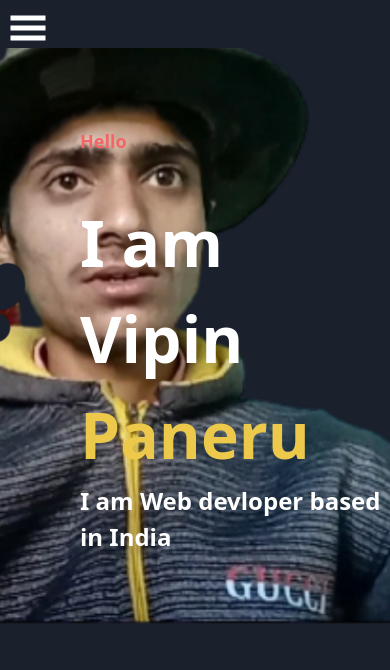
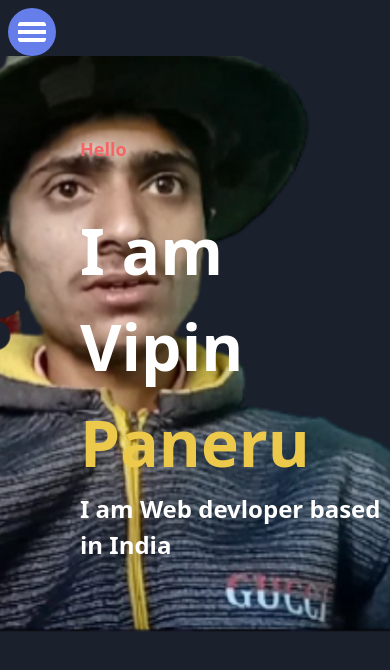
Before and after one commit to PaneruVipin/portfolio, a React (Vite) app: page / in a window 390 px wide. Shown: the top 670 px of the page. Built offline with nearby package versions, Linux system fonts and the light colour scheme.

Commit message:
hamburger theme change

```diff
--- a/package.json
+++ b/package.json
@@ -9,8 +9,10 @@
   "dependencies": {
     "@types/react": "^17.0.13",
     "@types/react-dom": "^17.0.8",
-    "@vitejs/plugin-react-refresh": "^1.3.0",
+    "@vitejs/plugin-react": "^1.3.1",
+    "@vitejs/plugin-react-refresh": "^1.3.6",
     "autoprefixer": "^10.4.2",
+    "esbuild-plugin-vite-element-ui": "^1.0.2",
     "postcss": "^8.4.5",
     "react": "^17.0.2",
     "react-dom": "^17.0.2",
--- a/src/MainLayout.jsx
+++ b/src/MainLayout.jsx
@@ -3,25 +3,24 @@ import Header from './Header';
 import { Outlet } from "react-router-dom";
 import SideBar from './SideBar';
 import { GiHamburgerMenu } from 'react-icons/gi';
-import { MdCancel } from 'react-icons/md';
+import { ImCancelCircle } from 'react-icons/im';
 import Photo1 from './ProfilePhoto1.jpg'
 function  MainLayout () {
  const [toggleSideBar, setToggleSideBar] =React.useState(false)
   const showSideBar = () =>{
     setToggleSideBar(!toggleSideBar);
   }
-  const style={color:'black'}
-
+  const style={color:'black',}
   return(
    <div className='bg-gray-900 text-white min-h-screen'>
 
-     <div className='pt-2 pl-2'>
-       <GiHamburgerMenu onClick={showSideBar} className= ' w-10 h-10 md:hidden'/>
+     <div className='pt-2 pl-2 '>
+       <GiHamburgerMenu onClick={showSideBar} className= ' w-12 h-12 md:hidden bg-indigo-500 rounded-full p-2'/>
      </div>
        {toggleSideBar
        && <div className='md:hidden flex fixed inset-y-0 inset-x-0 '>
        <SideBar/>
-         <div className='bg-gray-300 opacity-75 w-1/2 '><MdCancel className='w-8 h-8 ml-4 ' style={style} onClick={showSideBar}/></div>
+         <div className='bg-gray-300 opacity-75 w-1/2 '><ImCancelCircle className='w-12 h-12 ml-4 bg-indigo-500 rounded-full p-2'  onClick={showSideBar}/></div>
      </div>  }
    <Header/>
      <div>
--- a/src/SSCard.jsx
+++ /dev/null
@@ -1,12 +0,0 @@
-import React from 'react';
-import H1 from './H1';
-import Button from './Button';
-function SSCard(props){
-  return(
-     <div >
-       <H1 secondry>{props.children}</H1>
-       {props.photo && <Button><img className='w-56' src={props.photo}/></Button>}
-     </div>
-  );
-}
-export default SSCard;
--- a/vite.config.js
+++ b/vite.config.js
@@ -1,5 +1,4 @@
-import reactRefresh from '@vitejs/plugin-react-refresh'
-
+import reactRefresh from '@vitejs/plugin-react-refresh';
 /**
  * https://vitejs.dev/config/
  * @type { import('vite').UserConfig }
```
Also changed, not shown: src/index.css (+0 -24 lines), src/main.jsx (line endings or trailing spaces), 1 other file (tests, documents, lock files or other folders).
